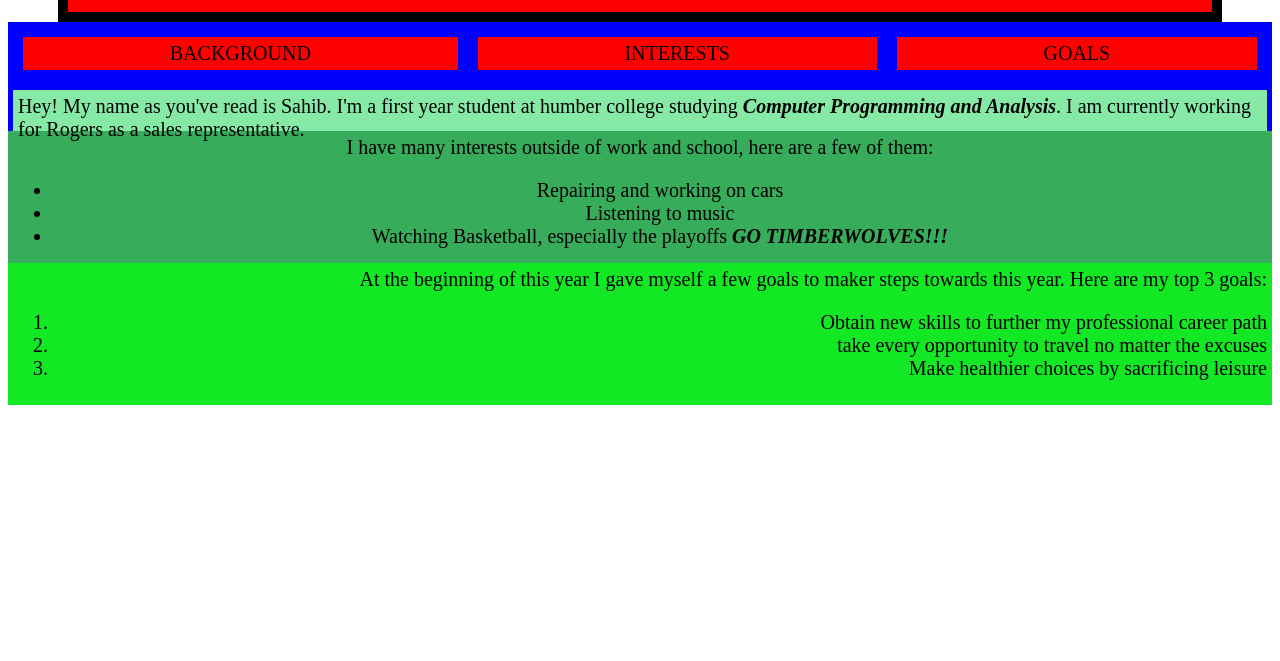
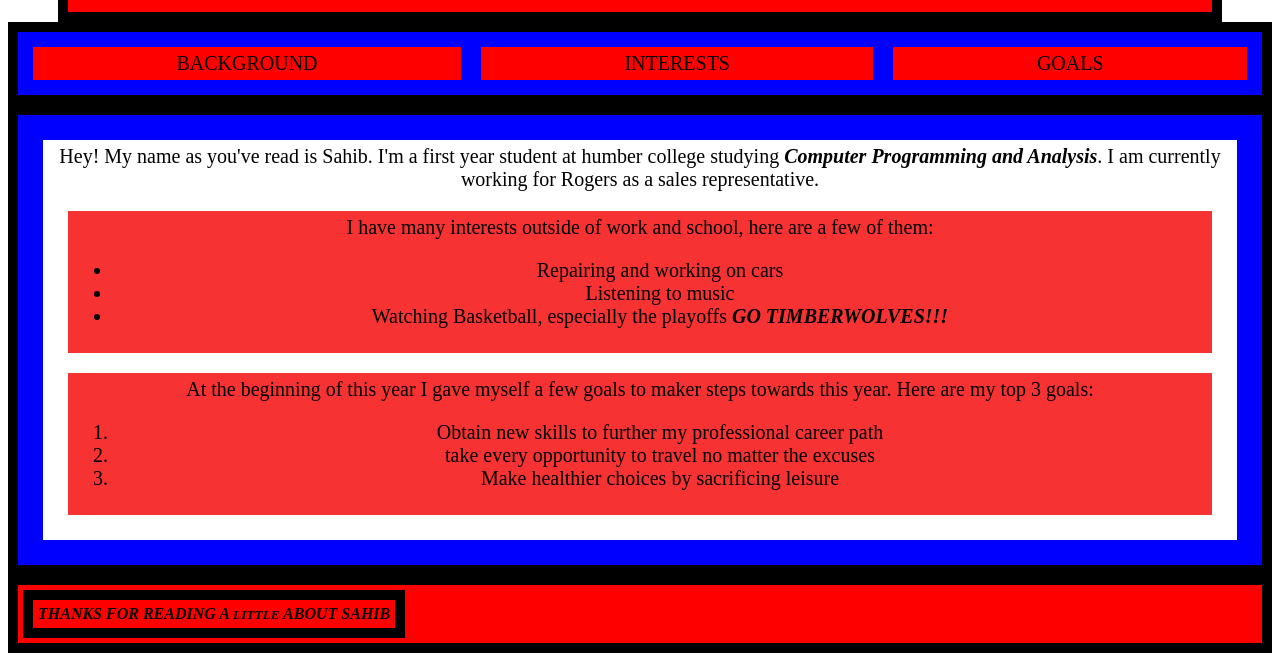
Before and after one commit to SahibSoorSecA/LAB2, a plain HTML site: page index.html in a window 1280 px wide. Shown: the part 229-890 px from the top of the page. Before the commit the page ends 800 px from the top, so only its background shows below. Drawn offline with Linux system fonts and the light colour scheme.

Commit message:
CommitFinal

```diff
--- a/index.html
+++ b/index.html
@@ -53,5 +53,14 @@
     </div>
 </main>
 
+<footer>
+    <div class="footer">
+        <div class="footer 1"><B><I>THANKS FOR READING A <SMALL>LITTLE</SMALL> ABOUT SAHIB </I></B></div>
+
+
+    </div>
+
+</footer>
+
 
 </body>
--- a/styles.css
+++ b/styles.css
@@ -42,6 +42,7 @@ margin-right: 50px;
 
 .navigation {
     display: flex;
+    border: 10px solid black;
     justify-content: space-between;
     align-items: center;
     padding: 5px;
@@ -79,6 +80,8 @@ margin-right: 50px;
 
 .main {
     display: flex;
+    display: grid;
+    border: 10px solid black;
     flex-direction: row;
     justify-content: space-evenly;
     align-items: center;
@@ -91,30 +94,52 @@ margin-right: 50px;
 }
 
 .main1 {
-    background-color: rgb(134, 234, 166);
+    background-color: rgb(255, 255, 255);
+    border: 10px solid black;
     border: 5px;
     padding: 5px;
-    margin:;
+    margin:20px;
     font-size: 20px;
-    text-align:start;
+    text-align:center;
     flex-grow: 1;
 
 }
 .main2 {
-    background-color: rgb(55, 172, 90);
+    background-color: rgb(247, 50, 50);
     border: 5px;
     padding: 5px;
-    margin: -10px;
+    margin: 20px;
     font-size: 20px;
     text-align:center;
     flex-grow: 1;
 }
 .main3 {
-    background-color: rgb(18, 233, 36);
+    background-color: rgb(247, 50, 50);
     border: 5px;
     padding: 5px;
-    margin: -10px;
+    margin: 20px;
     font-size: 20px;
-    text-align:end;
+    text-align:center;
     flex-grow: 1;
 }
+.footer {
+    display: flex;
+    display: grid;
+    border: 10px solid black;
+    flex-direction: row;
+    justify-content:space-between;
+    align-items: center;
+    padding: 5px;
+    background: red;
+}
+
+.footer1 {
+
+    background-color: blue;
+    padding: 20px;
+    margin: 10px;
+    font-size: 100px;
+    text-align: center;
+    flex-grow: 1;
+
+}
```
